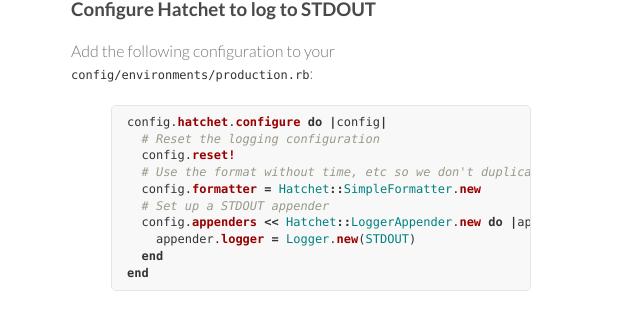
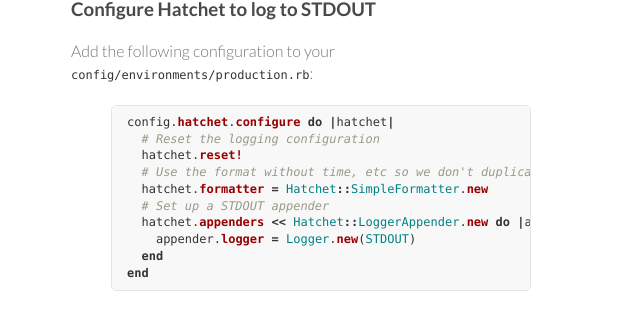
Before and after one commit to gshutler/hatchet, a Jekyll site: the page built from install/rails.md, in a window 1280 px wide and 900 px high, scrolled down 1577 px. Shown: the part 243-557 px from the top of the window, without its empty margins (499-1139 px from the left). Built offline with Jekyll 4.4.1, drawn with Linux system fonts in a browser that asks for light colours.

Commit message:
Referred to changed the block variable name to hatchet

```diff
--- a/install/rails.md
+++ b/install/rails.md
@@ -97,13 +97,13 @@ This stops the Heroku application packaging process from adding the
 Add the following configuration to your `config/environments/production.rb`:
 
 {% highlight ruby %}
-config.hatchet.configure do |config|
+config.hatchet.configure do |hatchet|
   # Reset the logging configuration
-  config.reset!
+  hatchet.reset!
   # Use the format without time, etc so we don't duplicate it
-  config.formatter = Hatchet::SimpleFormatter.new
+  hatchet.formatter = Hatchet::SimpleFormatter.new
   # Set up a STDOUT appender
-  config.appenders << Hatchet::LoggerAppender.new do |appender|
+  hatchet.appenders << Hatchet::LoggerAppender.new do |appender|
     appender.logger = Logger.new(STDOUT)
   end
 end
```
